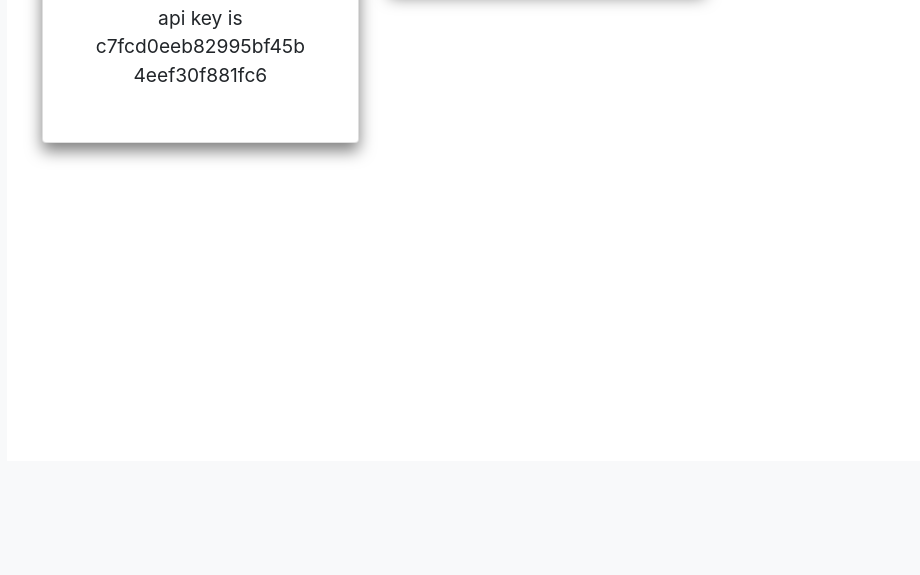
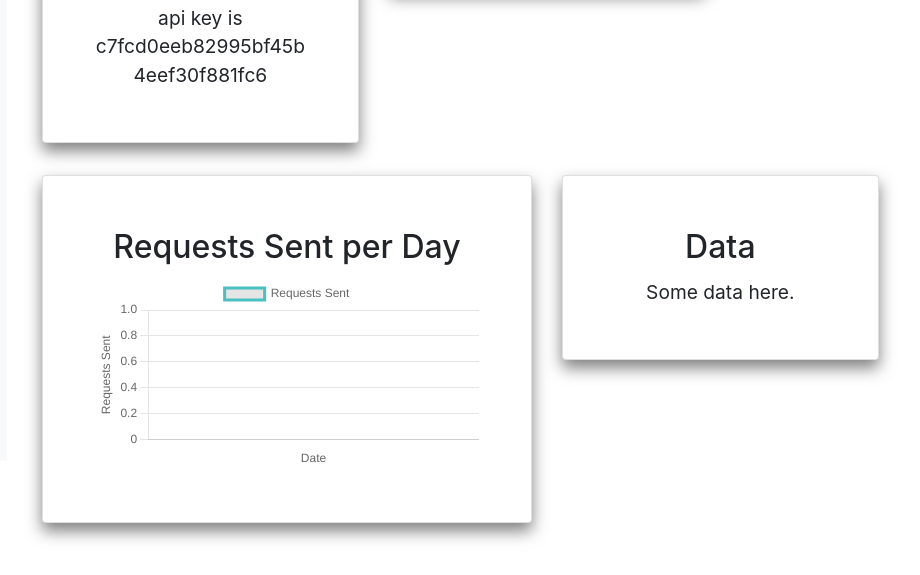
Before and after one commit to scratch-getdata/scratch-getdata-server, a Flask app: page /dashboard in a window 1280 px wide. Shown: the part 339-914 px from the top of the page, without its empty margins (193-1113 px from the left). Before the commit the page ends 498 px from the top, so only its background shows below. Run offline with Flask 3, Linux system fonts and the light colour scheme; a user stored in the database is signed in; data comes from the database, SQL or seed files in the repository; both versions use the stored data as it was after the commit; data that the repository does not hold is empty; some libraries are stand-ins or nearby versions.

Commit message:
Update files

```diff
--- a/extra/resetdb.py
+++ b/extra/resetdb.py
@@ -54,6 +54,8 @@ else:
   c.execute('DELETE FROM verify;')
   c.execute('DELETE FROM strings;')
   c.execute('DELETE FROM specialAccounts;')
+  c.execute('DELETE FROM request_chart;')
+  c.execute('DELETE FROM request_chart_scratch;')
 
 
 print('Commiting changes')
--- a/main.py
+++ b/main.py
@@ -323,7 +323,7 @@ def send_otp_email(email, otp):
     # Create a multipart email message
     msg = MIMEMultipart()
     msg['Subject'] = 'OTP Verification'
-    msg['From'] = 'your-email@example.com'
+    msg['From'] = 'kokocanfixit@kokofixcomputers.serv00.net'
     msg['To'] = email
 
     # Load the email template from a file
@@ -397,47 +397,86 @@ def handle_auth_error(e):
 
 @app.before_request
 def check_key():
-  if '/get' in request.path:
-    # Get the random key from the query string
-    random_key = request.args.get('key')
-
-    # Connect to SQLite database
-    conn = sqlite3.connect('users.db')
-
-    # Bypass the key check if random_key is None
-    if random_key is None:
-        return render_template('nokeyprovided.html')
-
-    # Check if the key is in the database
-    c = conn.cursor()
-    c.execute('SELECT * FROM keys WHERE key = ?', (random_key,))
-    result = c.fetchone()
-
-    # If the key is not found, bypass the key check
-    if result is None:
-        c.execute('SELECT * FROM specialAccounts WHERE key = ?', (random_key,))
+    if '/get' in request.path:
+        # Get the random key from the query string
+        random_key = request.args.get('key')
+
+        # Connect to SQLite database
+        conn = sqlite3.connect('users.db')
+
+        # Bypass the key check if random_key is None
+        if random_key is None:
+            return render_template('nokeyprovided.html')
+
+        # Check if the key is in the database
+        c = conn.cursor()
+        c.execute('SELECT * FROM keys WHERE key = ?', (random_key,))
         result = c.fetchone()
+
+        # If the key is not found, bypass the key check
         if result is None:
-          return render_template('keynotfound.html')
-
-
-    # Get the user ID from the session
-    c.execute('SELECT userid FROM keys WHERE key = ?', (random_key,))
-    try:
-      user_id = c.fetchone()[0]  # Extract the value from the tuple
-      specialAccount = 'false'
-    except TypeError:
-      specialAccount = 'true'
-      c.execute('SELECT userid FROM specialAccounts WHERE key = ?', (random_key,))
-      user_id = c.fetchone()[0]
-
-# Update the requests column for the user
-    if specialAccount == 'true':
-      c.execute('UPDATE specialAccounts SET request = (SELECT COALESCE(request, 0) + 1 FROM specialAccounts WHERE userid = ?) WHERE userid = ?', (user_id, user_id))
-      conn.commit()
-    else:
-      c.execute('UPDATE requests SET count = (SELECT COALESCE(count, 0) + 1 FROM requests WHERE userid = ?) WHERE userid = ?', (user_id, user_id))
-      conn.commit()
+            c.execute('SELECT * FROM specialAccounts WHERE key = ?', (random_key,))
+            result = c.fetchone()
+            if result is None:
+                return render_template('keynotfound.html')
+
+        # Get the user ID from the session
+        c.execute('SELECT userid FROM keys WHERE key = ?', (random_key,))
+        try:
+            user_id = c.fetchone()[0]  # Extract the value from the tuple
+            specialAccount = 'false'
+        except TypeError:
+            specialAccount = 'true'
+            c.execute('SELECT userid FROM specialAccounts WHERE key = ?', (random_key,))
+            user_id = c.fetchone()[0]
+
+        # Get the current date in 'YYYY-MM-DD' format
+        now = datetime.utcnow()
+        now_str = now.strftime('%Y-%m-%d')
+
+        if specialAccount == 'true':
+            # Update the requests column in specialAccounts table
+            c.execute('UPDATE specialAccounts SET request = (SELECT COALESCE(request, 0) + 1 FROM specialAccounts WHERE userid = ?) WHERE userid = ?', (user_id, user_id))
+            conn.commit()
+
+            # Check if there is an entry for the current date in request_count_scratch
+            c.execute('SELECT requests_count FROM request_count_scratch WHERE userid = ? AND date = ?', (user_id, now_str))
+            current_requests_count = c.fetchone()
+
+            if current_requests_count:
+                # If an entry exists for the current date, update the count
+                current_count = current_requests_count[0]
+                new_count = current_count + 1
+                c.execute('UPDATE request_count_scratch SET requests_count = ? WHERE userid = ? AND date = ?', (new_count, user_id, now_str))
+                conn.commit()
+            else:
+                # If no entry exists for the current date, insert a new row
+                c.execute('INSERT INTO request_count_scratch (userid, date, requests_count) VALUES (?, ?, 1)', (user_id, now_str))
+                conn.commit()
+
+        else:
+            # Update the count column in requests table
+            c.execute('UPDATE requests SET count = (SELECT COALESCE(count, 0) + 1 FROM requests WHERE userid = ?) WHERE userid = ?', (user_id, user_id))
+            conn.commit()
+
+            # Check if there is an entry for the current date in request_chart
+            c.execute('SELECT requests_count FROM request_chart WHERE userid = ? AND date = ?', (user_id, now_str))
+            current_requests_count = c.fetchone()
+
+            if current_requests_count:
+                # If an entry exists for the current date, update the count
+                current_count = current_requests_count[0]
+                new_count = current_count + 1
+                c.execute('UPDATE request_chart SET requests_count = ? WHERE userid = ? AND date = ?', (new_count, user_id, now_str))
+                conn.commit()
+            else:
+                # If no entry exists for the current date, insert a new row
+                c.execute('INSERT INTO request_chart (userid, date, requests_count) VALUES (?, ?, 1)', (user_id, now_str))
+                conn.commit()
+
+        conn.close()
+
+
 
 # Require Define Functions:
 
@@ -1421,6 +1460,7 @@ def session_verify():
 
 
 
+
 @app.route('/dashboard')
 def dashboard():
     if 'user_id' in session and 'username' in session and 'token' in session:
@@ -1460,8 +1500,20 @@ def dashboard():
                     norequestsout = c.fetchone()
                     norequestsstillout = str(norequestsout)
                     norequests = norequestsstillout.replace("(", "").replace(")", "").replace("'", "").replace(",", "")
+
+                    # Fetch data for the user from the request_chart table
+                    c.execute('SELECT date, requests_count FROM request_chart WHERE userid = ?', (user_id,))
+                    data = c.fetchall()
+                    dates = [row[0] for row in data]
+                    requests_count = [row[1] for row in data]
+
                     conn.close()
-                    return render_template('dashboard.html', username=user[0], result=api_key, requests_left=requests_left, requests_sent=norequests)
+
+                    # Convert lists to JSON format
+                    dates_json = json.dumps(dates)
+                    requests_count_json = json.dumps(requests_count)
+
+                    return render_template('dashboard.html', username=user[0], result=api_key, requests_left=requests_left, requests_sent=norequests, datas=dates_json, requests_count=requests_count_json)
                 else:
                     conn.close()
                     return redirect(url_for('email_verification'))
@@ -1479,7 +1531,7 @@ def dashboard():
         print('scratchusername found in session')
         print(session['scratchusername'])
         print("Finding userid")
-    # Connect to the users.db database
+        # Connect to the users.db database
         conn = sqlite3.connect('users.db')
         c = conn.cursor()
         c.execute("SELECT userid FROM specialAccounts WHERE scratchusername = ?", (session['scratchusername'],))
@@ -1499,7 +1551,20 @@ def dashboard():
             api_key = c.fetchone()
             api_key_str = str(api_key)
             api_key = api_key_str.replace("(", "").replace(")", "").replace("'", "").replace(",", "")
-            return render_template('dashboard.html', username=session['scratchusername'], result=api_key, requests_left=requests_left, requests_sent=norequests)
+
+            # Fetch data for the user from the request_chart table
+            c.execute('SELECT date, requests_count FROM request_chart_scratch WHERE userid = ?', (userid,))
+            data = c.fetchall()
+            dates = [row[0] for row in data]
+            requests_count = [row[1] for row in data]
+
+            conn.close()
+
+            # Convert lists to JSON format
+            dates_json = json.dumps(dates)
+            requests_count_json = json.dumps(requests_count)
+
+            return render_template('dashboard.html', username=session['scratchusername'], result=api_key, requests_left=requests_left, requests_sent=norequests, datas=dates_json, requests_count=requests_count_json)
 
     else:
         print('no session found redirecting to login')
@@ -1662,7 +1727,8 @@ def logout():
 
     # Clear the session data and redirect to the home page
     session.clear()
-    return redirect(url_for('home'))
+  return redirect(url_for('home', message="You have been successfully loged out", status="success"))
+
 
 @app.route('/update_updates', methods=['POST'])
 def update_updates():
--- a/templates/dashboard.html
+++ b/templates/dashboard.html
@@ -86,6 +86,14 @@
             </div>
           </div>
         </div>
+        <div class="col-md-6">
+          <div class="card">
+            <div class="card-body">
+              <h5 class="card-title">Requests Sent per Day</h5>
+              <canvas id="requestsChart"></canvas>
+            </div>
+          </div>
+        </div>
         <div class="col-md-4">
           <div class="card">
             <div class="card-body">
@@ -98,52 +106,58 @@
     </div>
   </div>
 
-  <!-- Delete account modal -->
-  <div class="modal fade" id="deleteAccountModal" tabindex="-1" role="dialog" aria-labelledby="deleteAccountModalLabel" aria-hidden="true">
-    <div class="modal-dialog" role="document">
-      <div class="modal-content">
-        <div class="modal-header">
-          <h5 class="modal-title" id="deleteAccountModalLabel">Delete account</h5>
-          <button type="button" class="close" data-dismiss="modal" aria-label="Close">
-            <span aria-hidden="true">&times;</span>
-          </button>
-        </div>
-        <div class="modal-body">
-          Are you sure you want to delete your account? This action cannot be undone.
-        </div>
-        <div class="modal-footer">
-          <button type="button" class="btn btn-secondary" data-dismiss="modal">No</button>
-          <button type="button" class="btn btn-danger" id="confirmDeleteAccount">Yes, delete my account</button>
-        </div>
-      </div>
-    </div>
-  </div>
+  <!-- Include Chart.js script from a CDN -->
+  <script src="https://cdn.jsdelivr.net/npm/chart.js"></script>
 
+  <!-- Your jQuery, Bootstrap, and other scripts remain the same -->
   <script src="https://code.jquery.com/jquery-3.3.1.slim.min.js"></script>
   <script src="https://code.jquery.com/jquery-3.6.0.min.js"></script>
   <script src="https://cdnjs.cloudflare.com/ajax/libs/popper.js/1.14.7/umd/popper.min.js"></script>
   <script src="https://stackpath.bootstrapcdn.com/bootstrap/4.3.1/js/bootstrap.min.js"></script>
   <script>
     $(document).ready(function() {
-      // Show delete account modal when delete account button is clicked
-      $('.delete-account').click(function() {
-        $('#deleteAccountModal').modal('show');
-      });
+      // Your other scripts here
+    });
+  </script>
 
-      // Send AJAX request to delete account when confirm delete button is clicked
-      $('#confirmDeleteAccount').click(function() {
-        $.ajax({
-          url: '/delete_account',
-          type: 'POST',
-          success: function(response) {
-            // Redirect to home page after account is deleted
-            window.location.href = '/';
+  <!-- Script for creating and rendering the chart -->
+  <script>
+    // Access the data passed from Flask
+    var dates = {{ datas | safe }};
+    var requests_count = {{ requests_count | safe }};
+
+    // Create the chart
+    var ctx = document.getElementById('requestsChart').getContext('2d');
+    var requestsChart = new Chart(ctx, {
+      type: 'line',
+      data: {
+        labels: dates,
+        datasets: [{
+          label: 'Requests Sent',
+          data: requests_count,
+          fill: false,
+          borderColor: 'rgb(75, 192, 192)',
+          tension: 0.1
+        }]
+      },
+      options: {
+        scales: {
+          x: {
+            display: true,
+            title: {
+              display: true,
+              text: 'Date'
+            }
           },
-          error: function(error) {
-            console.log(error);
+          y: {
+            display: true,
+            title: {
+              display: true,
+              text: 'Requests Sent'
+            }
           }
-        });
-      });
+        }
+      }
     });
   </script>
 </body>
```
Also changed, not shown: users.db.
